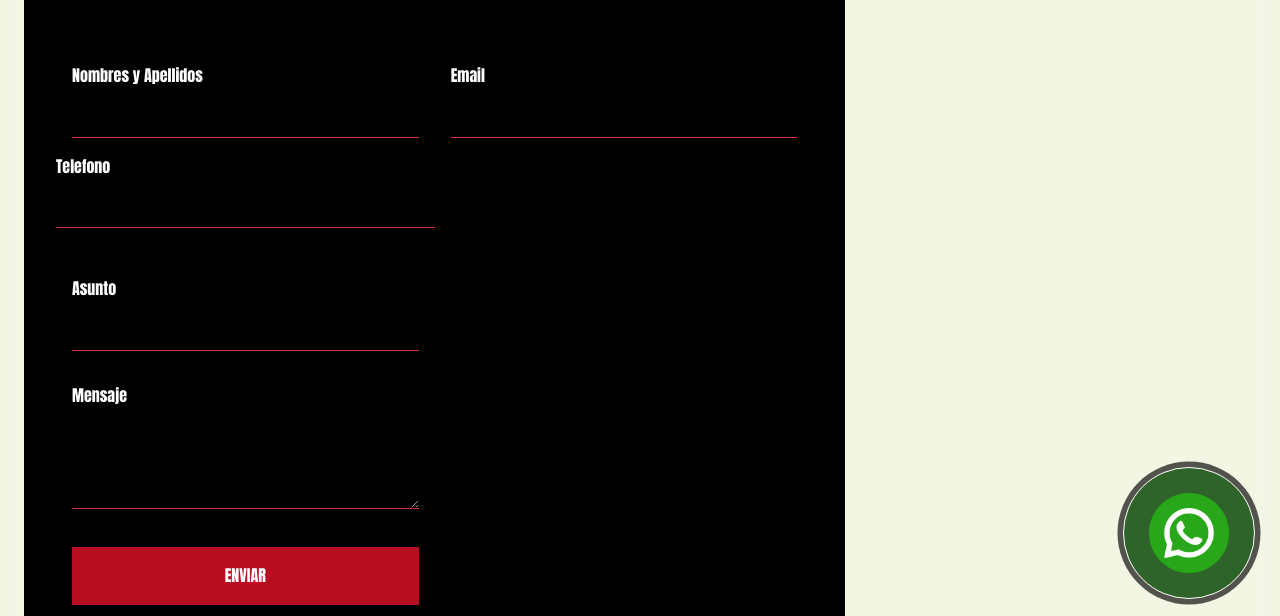
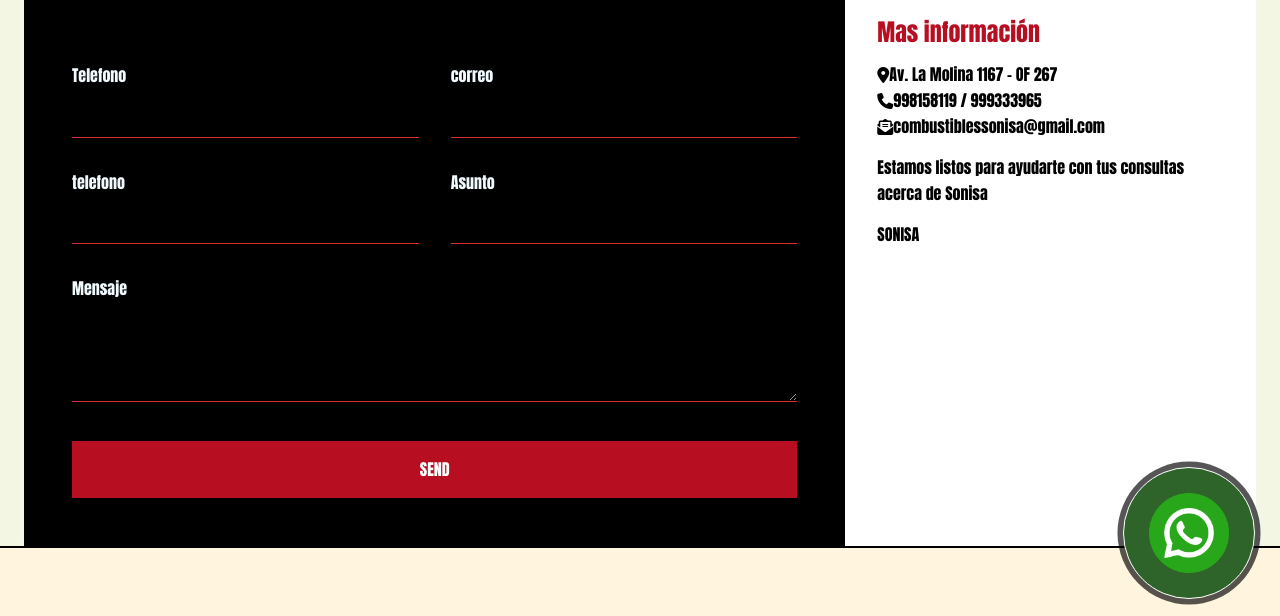
Before and after one commit to BotWaifu/sonisa, a plain HTML site: page pages/contacto.html in a window 1280 px wide. Shown: the part 181-797 px from the top of the page. Drawn offline with nearby package versions, Linux system fonts and the light colour scheme; a web font is replaced by a local one.

Commit message:
ultimas modificaciones y

```diff
--- a/css/style.css
+++ b/css/style.css
@@ -701,6 +701,7 @@ ul {
 .contact-form form p {
     margin: 0;
     padding: 1em;
+    color: #f1fbff;
 }
 
 .contact-form form .block {
@@ -729,7 +730,7 @@ ul {
 
 /* CONTACT INFO */
 .contact-info {
-    background: #000;
+    background: #ffffff;
 }
 
 .contact-info h4,
--- a/pages/contacto.html
+++ b/pages/contacto.html
@@ -48,54 +48,52 @@
         <section class="contact">
             <div class="content">
 
-                <h1 class="logo">Contacta<span>nos</span></h1>
+                <h1 class="logo">Contactanos<span></span></h1>
 
                 <div class="contact-wrapper animated bounceInUp">
                     <div class="contact-form">
                         <h3>Contact us</h3>
                         <form action="">
-                            <p class="text-contact">
-                                <label>Nombres y Apellidos</label>
+                            <p>
+                                <label>Telefono</label>
                                 <input type="text" name="fullname">
                             </p>
-                            <p class="text-contact">
-                                <label>Email</label>
+                            <p>
+                                <label>correo</label>
                                 <input type="email" name="email">
                             </p>
-                            <div class="text-contact">
-                                <label>Telefono</label>
+                            <p>
+                                <label>telefono</label>
                                 <input type="tel" name="phone">
                             </p>
-                                <p class="text-contact">
-                                    <label class="text-contact">Asunto</label>
+                            <p>
+                                <label>Asunto</label>
                                 <input type="text" name="affair">
-                                    </input>
+                            </p>
                             <p class="block">
-                                    <label class="text-contact">Mensaje</label>
+                               <label>Mensaje</label>
                                 <textarea name="message" rows="3"></textarea>
                             </p>
                             <p class="block">
                                 <button>
-                                        enviar
+                                    Send
                                 </button>
                             </p>
                         </form>
                     </div>
                     <div class="contact-info">
-                        <h4 class="text-contact">More Info</h4>
-                        <ul class="text-contact">
-                            <li><i class="fas fa-map-marker-alt"></i> Av. La Molina 1167 - OF 267</li>
-                            <li><i class="fas fa-phone"></i> 998158119 / 999333965</li>
-                            <li><i class="fas fa-envelope-open-text"></i> combustiblessonisa@gmail.com</li>
+                        <h4>Mas información</h4>
+                        <ul>
+                            <li><i class="fas fa-map-marker-alt"></i>Av. La Molina 1167 - OF 267</li>
+                            <li><i class="fas fa-phone"></i>998158119 / 999333965</li>
+                            <li><i class="fas fa-envelope-open-text"></i>combustiblessonisa@gmail.com</li>
                         </ul>
-                        <p class="text-contact">Estamos listos para ayudarte con tus consultas acerca de Sonisa</p>
-                        <p class="text-contact">SONISA </p>
+                        <p>Estamos listos para ayudarte con tus consultas acerca de Sonisa</p>
+                        <p>SONISA</p>
+                    </div>
                 </div>
 
             </div>
-
-            </div>
-            </form>
     </main>
 
     <div class="container-boton">
```
Lines whose indentation alone changed are shown as unchanged.
